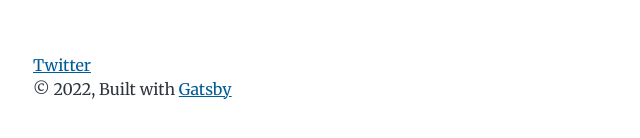
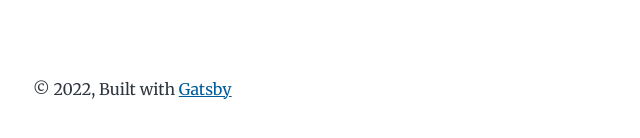
Before and after one commit to ckvignesh/ckvignesh.github.io, a Gatsby site: page / in a window 1280 px wide. Shown: the part 766-904 px from the top of the page, 291-931 px from the left. Built offline with nearby package versions, Linux system fonts and the light colour scheme; Gatsby itself is replaced by a stand-in of ours.

```diff
--- a/src/components/layout.js
+++ b/src/components/layout.js
@@ -25,7 +25,6 @@
       <header className="global-header">{header}</header>
       <main>{children}</main>
       <footer>
-        <a href="https://www.twitter.com/vigneshCodes">Twitter</a>
         <br />© {new Date().getFullYear()}, Built with
         {` `}
         <a href="https://www.gatsbyjs.com">Gatsby</a>
```
